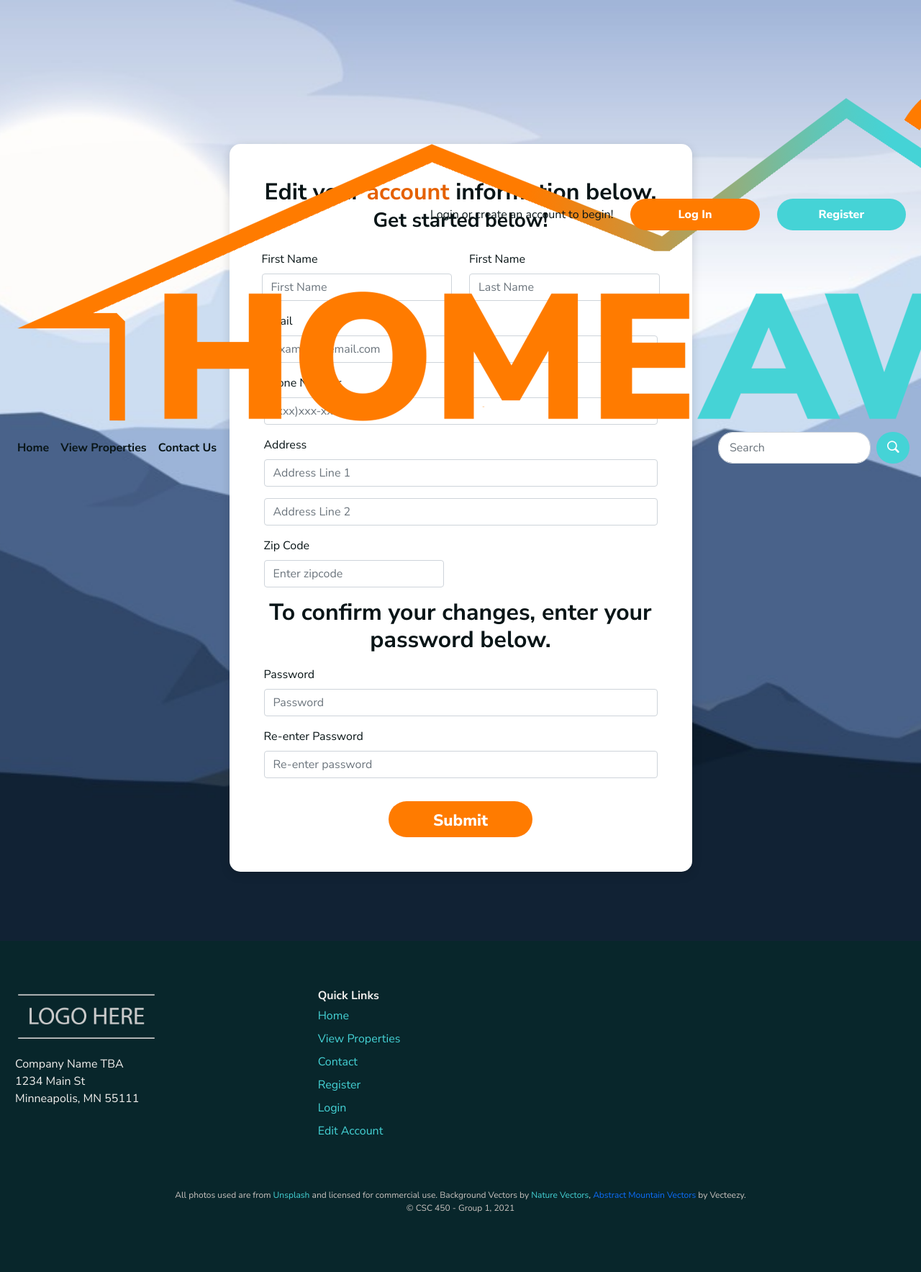
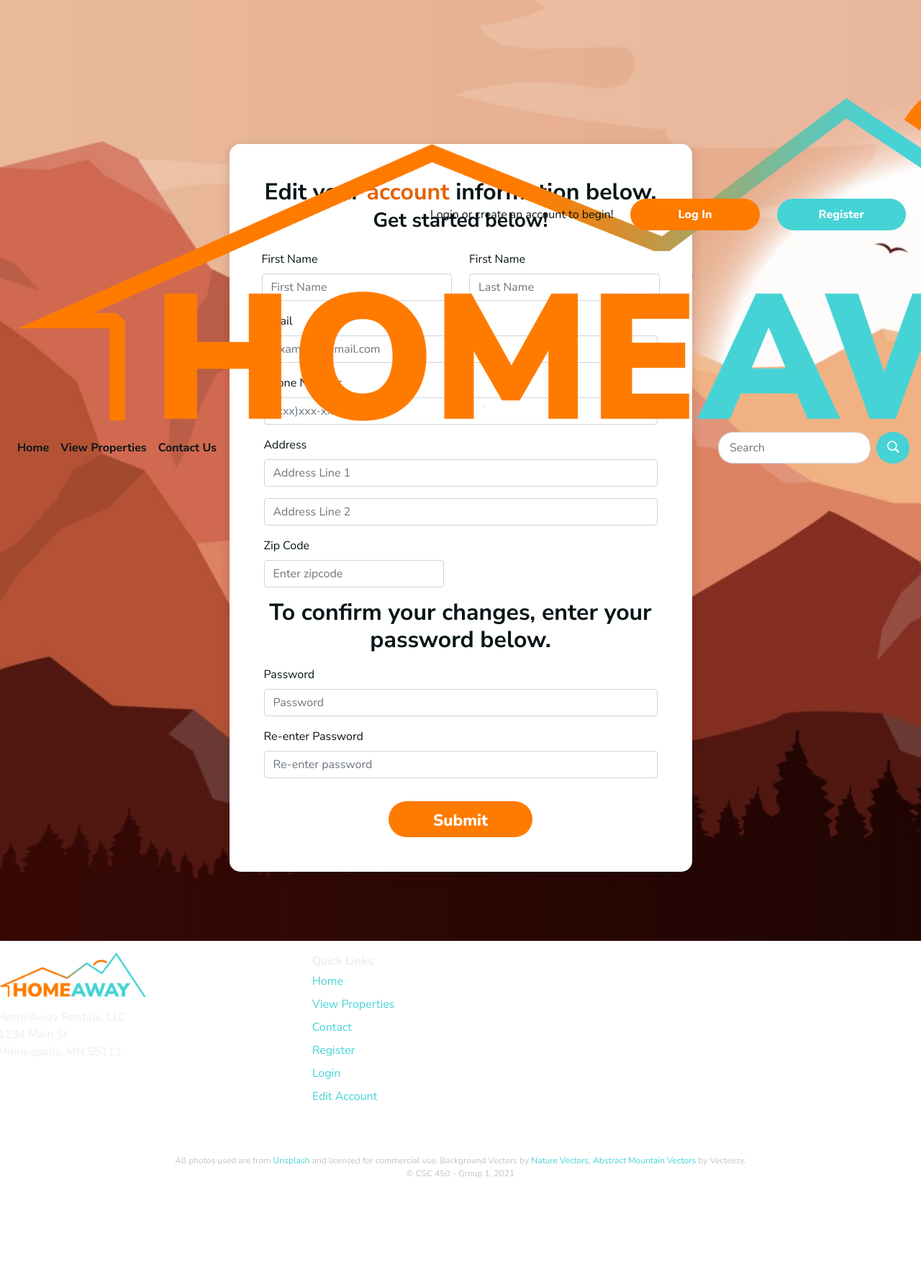
Before and after one commit to frigolie/CSC450_Group1_Project, a PHP site: page /edit-account.php in a window 1280 px wide. Shown: the whole page at 72% size. After the commit the page ends 1636 px from the top, so only its background shows below. Run offline with PHP 8.4, Linux system fonts and the light colour scheme; some libraries are stand-ins or nearby versions.

Commit message:
minor edits

```diff
--- a/edit-account.php
+++ b/edit-account.php
@@ -20,7 +20,7 @@
   <body>
   <?php include(getcwd( ) . "/header.php"); ?>
 
-  <section class="container-fluid initialPageContent purpleMountains pb-5">
+  <section class="container-fluid initialPageContent redMountains pb-5">
       <div class="row pb-5 justify-content-center">
 
         <div class="col-10 col-md-8 col-lg-6 px-5 py-5 white-bg box-shadow rounded-custom">
--- a/footer.php
+++ b/footer.php
@@ -1,34 +1,10 @@
-<!DOCTYPE html>
-<html lang="en">
-  <head>
-      <meta charset="utf-8" />
-      <!-- footer.php - Global footer for use on each page of the web app
-      CSC450 - Computer Science Capstone
-      Group 1:
-      Elise Frigoli
-      Nolan Harre
-      Joshua Sibert
-      Lor Xiong
-      Written:     10/03/21
-      Revisions:   10/16/21 - Updating footer nav links
-      -->
-
-      <!-- Linking to external stylesheet -->
-      <link rel="stylesheet" type="text/css" href="style.css">
-
-  </head>
-  <body>
-    <footer>
-      <div class="container-fluid black-bg">
-        <div class="container-xxl py-5">
-
-          <div class="row py-3">
+<div class="row py-3">
             <div class="col-12 col-md-6 col-lg-4">
-              <a href="#">
-                <img class="logo w-50 mb-3" src="graphic/logo.png" alt="CSC 450 Final Project" title="CSC 450 Final Project" />
+              <a href="/">
+                <img class="logo w-50 mb-3" src="graphic/homeaway.png" alt="CSC 450 Final Project" title="CSC 450 Final Project" />
               </a>
               <p class="lt-gray-text">
-                Company Name TBA<br>
+                HomeAway Rentals, LLC<br>
                 1234 Main St<br>
                 Minneapolis, MN 55111
               </p>
@@ -37,16 +13,16 @@
               <b class="lt-gray-text">Quick Links</b>
               <ul class="footerLinks lt-gray-text ps-0">
                 <li class="py-1 px-0"><a href="/" class="blue-text">Home</a></li>
-                <li class="py-1 px-0"><a href="view-properties.php" class="blue-text">View Properties</a></li>
-                <li class="py-1 px-0"><a href="contact.php" class="blue-text">Contact</a></li>
-                <li class="py-1 px-0"><a href="register.php" class="blue-text">Register</a></li>
-                <li class="py-1 px-0"><a href="login.php" class="blue-text">Login</a></li>
-                <li class="py-1 px-0"><a href="edit-account.php" class="blue-text">Edit Account</a></li>
+                <li class="py-1 px-0"><a href="/view-properties.php" class="blue-text">View Properties</a></li>
+                <li class="py-1 px-0"><a href="/contact.php" class="blue-text">Contact</a></li>
+                <li class="py-1 px-0"><a href="/register.php" class="blue-text">Register</a></li>
+                <li class="py-1 px-0"><a href="/login.php" class="blue-text">Login</a></li>
+                <li class="py-1 px-0"><a href="/edit-account.php" class="blue-text">Edit Account</a></li>
               </ul>
             </div>
             <div class="col-12 attributionBox pt-5">
               <p class="text-center dk-gray-text mb-0">All photos used are from <a href="https://unsplash.com/" class="blue-text">Unsplash</a> and licensed for commercial use.
-                Background Vectors by <a href="https://www.vecteezy.com/free-vector/nature" class="blue-text">Nature Vectors</a>, <a href="https://www.vecteezy.com/free-vector/abstract-mountain">Abstract Mountain Vectors</a> by Vecteezy.</p>
+                Background Vectors by <a href="https://www.vecteezy.com/free-vector/nature" class="blue-text">Nature Vectors</a>, <a href="https://www.vecteezy.com/free-vector/abstract-mountain" class="blue-text">Abstract Mountain Vectors</a> by Vecteezy.</p>
               <p class="text-center dk-gray-text">&copy; CSC 450 - Group 1, <?php echo date("Y"); ?></p>
             </div>
           </div>
--- a/index.php
+++ b/index.php
@@ -15,7 +15,7 @@
       -->
 
       <!-- Page title -->
-    <title>Home Page</title> <!-- 10/03/21 - Temporary title, company name still TBD -->
+      <title>HomeAway Rentals LLC</title>
   </head>
   <body>
   <?php include(getcwd( ) . "/header.php"); ?>
@@ -82,7 +82,7 @@
           <h2 class="text-center">Explore these properties and&nbsp;more!</h2>
         </div>
         <div class="col-12 col-md-6 d-flex justify-content-center justify-content-lg-end">
-          <a href="index.php">
+          <a href="/index.php">
           <button class="globalButton orangeButton mb-2 ">
             Log In as a Guest
           </button>
```
Also changed, not shown: header.php (+0 -7 lines).
